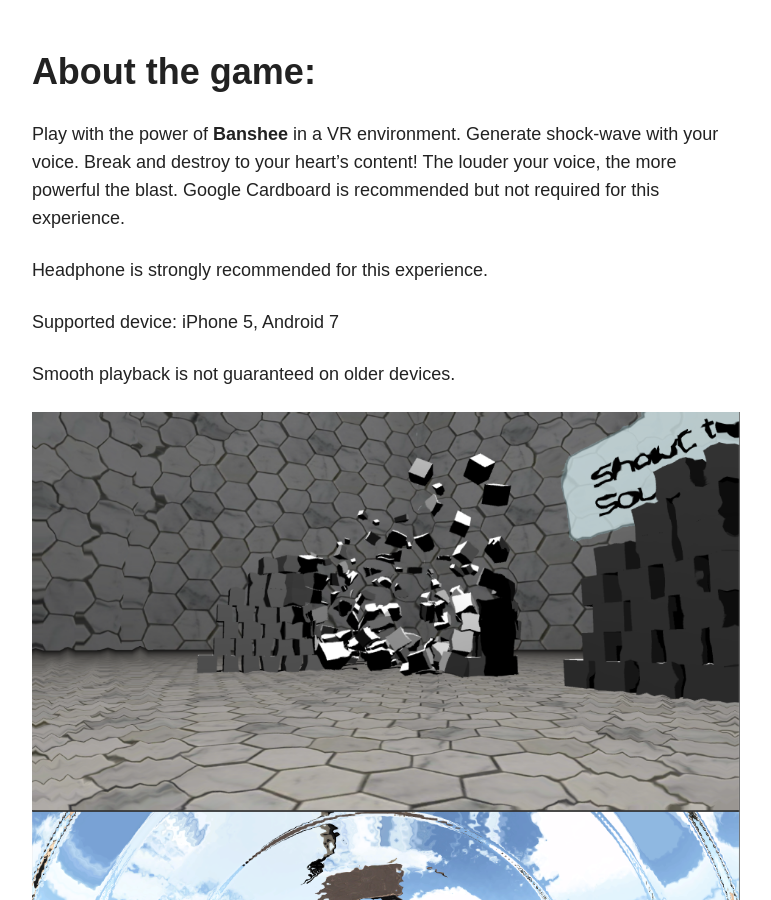
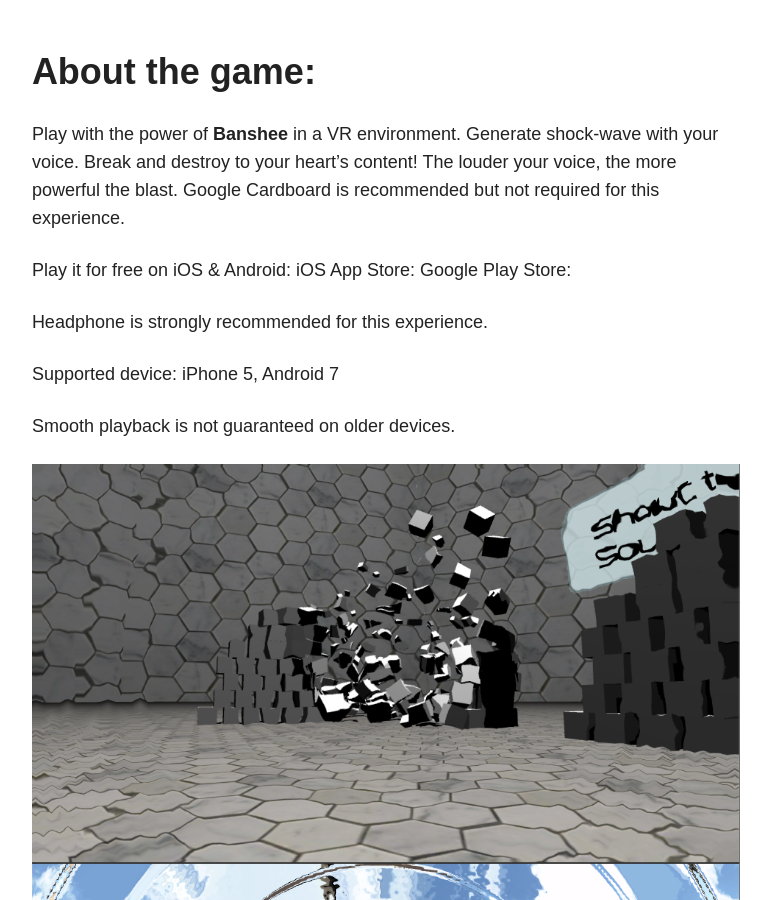
Before and after one commit to papertinker/PaperTinkerSite, a Jekyll site: the page built from games/banshee/index.markdown, in a window 1280 px wide and 900 px high, scrolled down 553 px. Shown: the whole window, without its empty margins (254-1025 px from the left). Built offline with Jekyll 4.4.1, drawn with Linux system fonts in a browser that asks for light colours; nearby versions of some CDN libraries.

Commit message:
Updated Index

```diff
--- a/games/banshee/index.markdown
+++ b/games/banshee/index.markdown
@@ -9,6 +9,9 @@ layout: page
 Play with the power of **Banshee** in a VR environment. Generate shock-wave with your voice. Break and destroy to your heart’s content! The louder your voice, the more powerful the blast.
 Google Cardboard is recommended but not required for this experience.
 
+Play it for free on iOS & Android:
+iOS App Store:
+Google Play Store:
 
 Headphone is strongly recommended for this experience.
 
```
